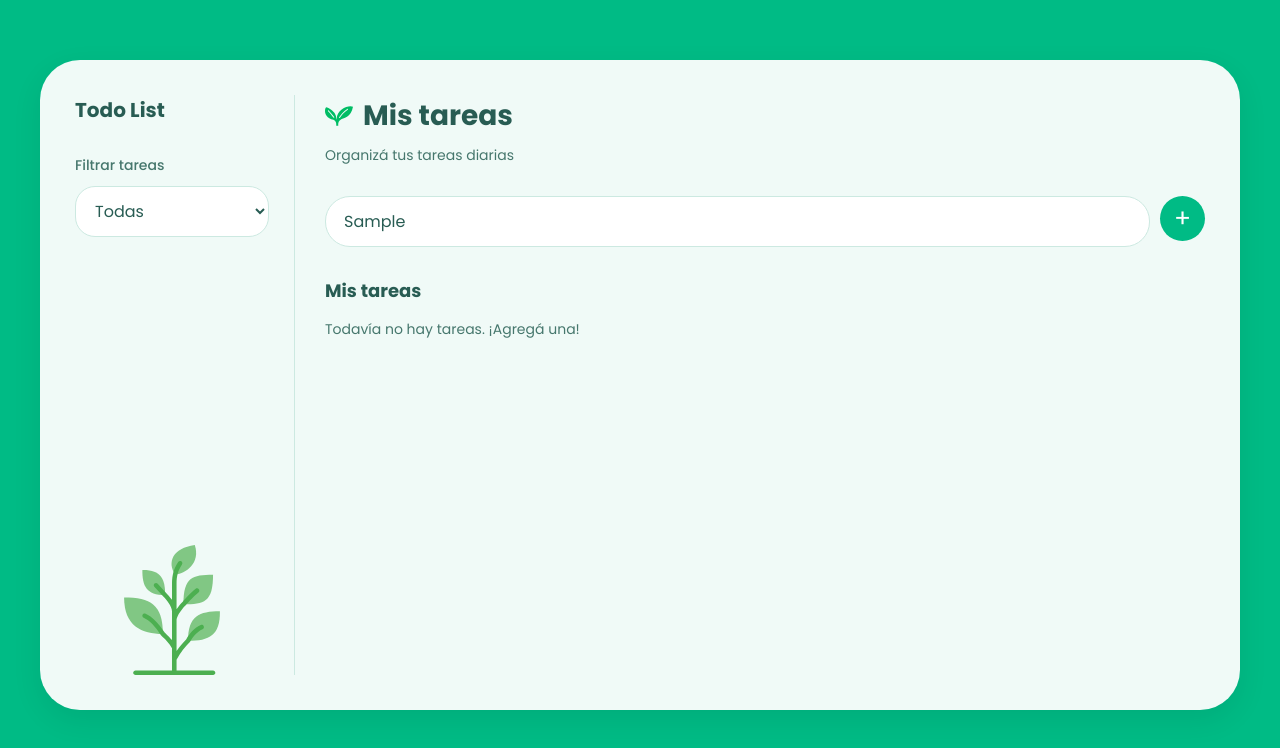
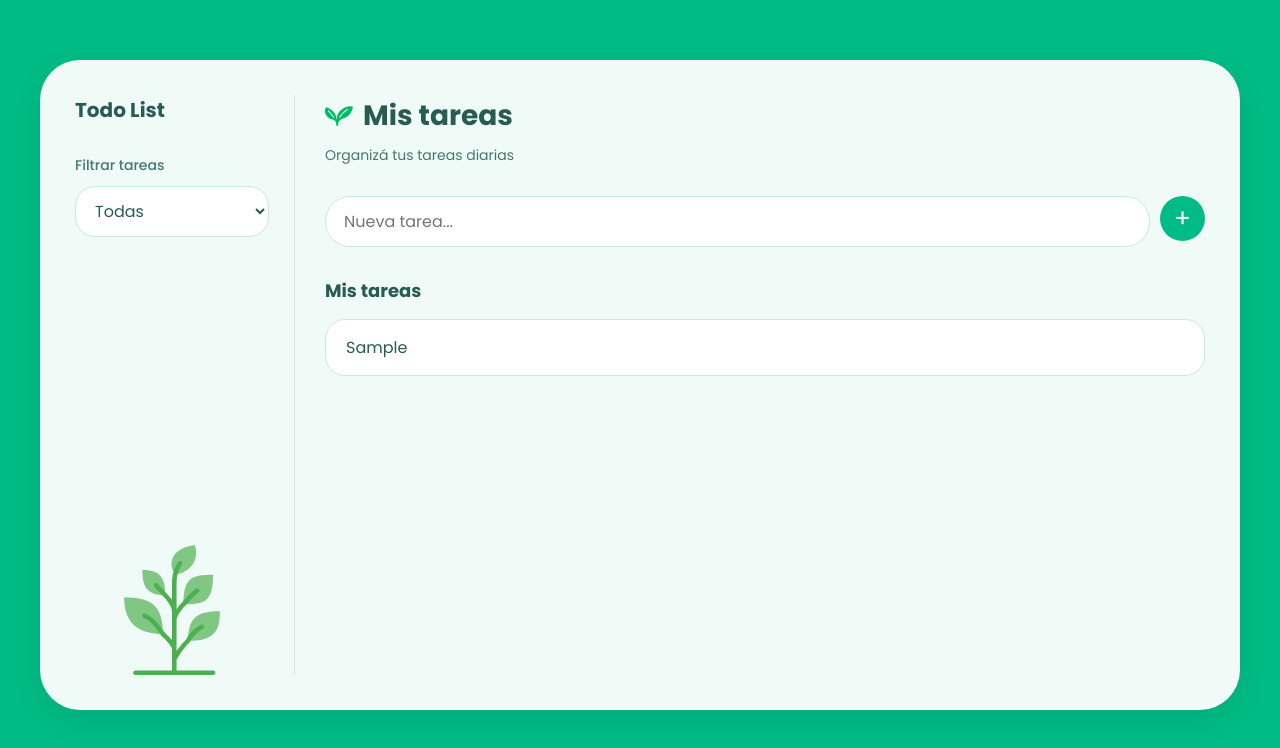
Before and after one commit to denise017/proyecto-todo-list, a React (Vite) app: page / in a window 1280 px wide. Both pictures are taken after typing "Sample" into the empty fields and a click on the button "Agregar tarea". Shown: the top 748 px of the page. Built offline with nearby package versions, Linux system fonts and the light colour scheme.

Commit message:
Funcionalidad para agregar tareas

```diff
--- a/src/App.jsx
+++ b/src/App.jsx
@@ -1,8 +1,22 @@
+import { useState } from 'react'
 import styles from './App.module.css'
 import Sidebar from './components/Sidebar/Sidebar'
 import TaskForm from './components/TaskForm/TaskForm'
 import TaskList from './components/TaskList/TaskList'
+
 function App() {
+  const [tasks, setTasks] = useState([])
+
+  function addTask(text) {
+    const newTask = {
+      id: crypto.randomUUID(),
+      text: text,
+      completed: false
+    }
+
+    setTasks([...tasks, newTask])
+  }
+
   return (
     <div className={styles.appContainer}>
       <Sidebar />
@@ -11,11 +25,12 @@ function App() {
         <h1 className={styles.title}>
           <img src="/sprout.svg" alt="" />
           Mis tareas
-          </h1>
+        </h1>
+
         <p className={styles.summary}>Organizá tus tareas diarias</p>
 
-        <TaskForm />
-        <TaskList />
+        <TaskForm onAddTask={addTask} />
+        <TaskList tasks={tasks} />
       </main>
     </div>
   )
--- a/src/components/TaskForm/TaskForm.jsx
+++ b/src/components/TaskForm/TaskForm.jsx
@@ -1,17 +1,29 @@
+import { useState } from 'react'
 import styles from './style.module.css'
 
-function TaskForm() {
+function TaskForm({ onAddTask }) {
+  const [text, setText] = useState('')
+
+  function handleSubmit(event) {
+    event.preventDefault()
+
+    if (text.trim() === '') return
+
+    onAddTask(text.trim())
+    setText('')
+  }
+
   return (
-    <form className={styles.form}>
+    <form className={styles.form} onSubmit={handleSubmit}>
       <input
         type="text"
         placeholder="Nueva tarea..."
         aria-label="Nueva tarea"
+        value={text}
+        onChange={(event) => setText(event.target.value)}
       />
 
-      <button type="button" aria-label="Agregar tarea">
-        +
-      </button>
+      <button type="submit" aria-label="Agregar tarea">+</button>
     </form>
   )
 }
--- a/src/components/TaskList/TaskList.jsx
+++ b/src/components/TaskList/TaskList.jsx
@@ -1,10 +1,19 @@
 import styles from './style.module.css'
 
-function TaskList() {
+function TaskList({ tasks }) {
   return (
     <section className={styles.taskList}>
       <h2>Mis tareas</h2>
-      <p>Todavía no hay tareas. ¡Agregá una!</p>
+
+      {tasks.length === 0 ? (
+        <p>Todavía no hay tareas. ¡Agregá una!</p>
+      ) : (
+        <ul>
+          {tasks.map((task) => (
+            <li key={task.id}>{task.text}</li>
+          ))}
+        </ul>
+      )}
     </section>
   )
 }
--- a/src/components/TaskList/style.module.css
+++ b/src/components/TaskList/style.module.css
@@ -9,6 +9,21 @@
 }
 
 .taskList p {
+  color: #46776d;
   font-size: 14px;
-  color: #46776d;
 }
+.taskList ul {
+  list-style: none;
+  display: flex;
+  flex-direction: column;
+  gap: 10px;
+}
+
+.taskList li {
+  color: #285c53;
+  background-color: #ffffff;
+  border: 1px solid #cce9e1;
+  border-radius: 20px;
+  padding: 15px 20px;
+
+}
```
